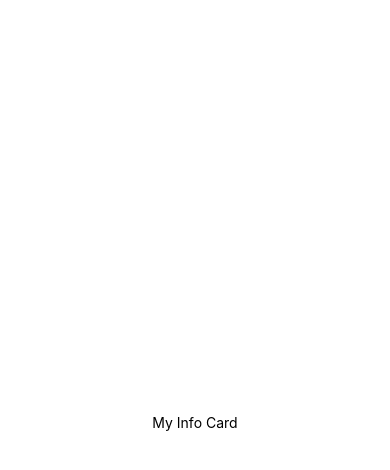
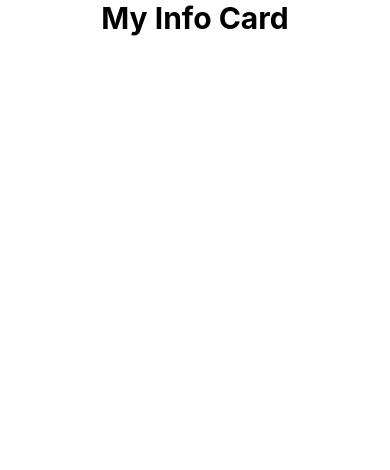
Before and after one commit to YoloNtshanyana/InfoCardApp, a React Native app: screen / in a window 390 px wide. Shown: the top 470 px of the page. Built offline with nearby package versions, Linux system fonts and the light colour scheme.

Commit message:
Added styles object

```diff
--- a/App.tsx
+++ b/App.tsx
@@ -22,7 +22,47 @@ const styles = StyleSheet.create({
   container: {
     flex: 1,
     backgroundColor: '#fff',
-    alignItems: 'center',
-    justifyContent: 'center',
+    padding: 20
   },
+  header: {
+    fontSize: 30,
+    fontWeight: 'bold',
+    textAlign: 'center',
+    marginBottom: 20
+  },
+  input: {
+    borderWidth: 1,
+    borderColor: '#ccc',
+    padding: 10,
+    marginVertical: 10,
+    borderRadius: 5
+  },
+  card: {
+    marginTop: 20,
+    padding: 20,
+    backgroundColor: '#f0f0f0',
+    borderRadius: 10
+  },
+  cardText: {
+    fontSize: 18,
+    marginBottom: 10
+  },
+  image: {
+    width: 150,
+    height: 150,
+    alignSelf: 'center',
+    borderRadius: 75,
+    marginBottom: 20
+  },
+  onlineImage: {
+    width: 200,
+    height: 200,
+    alignSelf: 'center',
+    marginTop: 20,
+    borderRadius: 10
+  },
+  extra: {
+    fontSize: 16,
+    marginVertical: 5
+  }
 });
```
